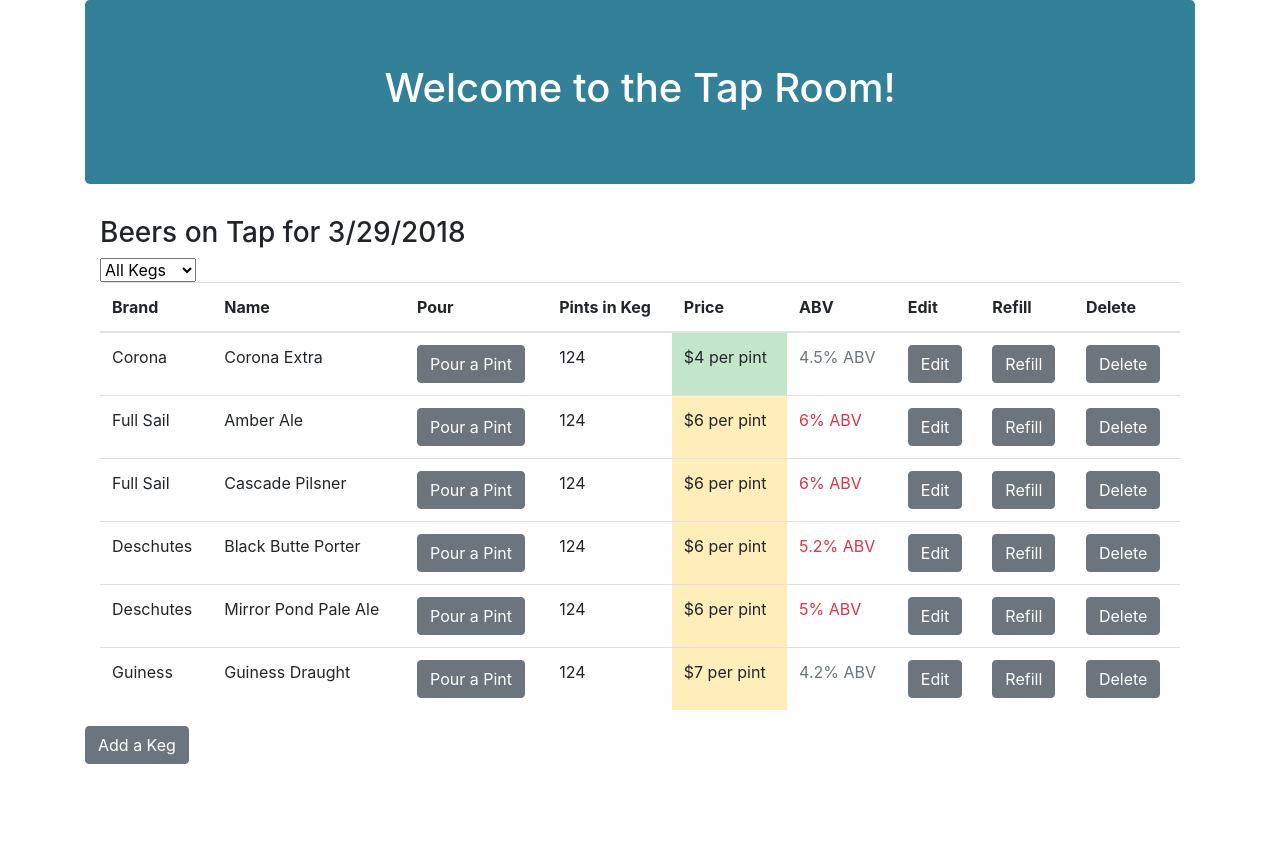
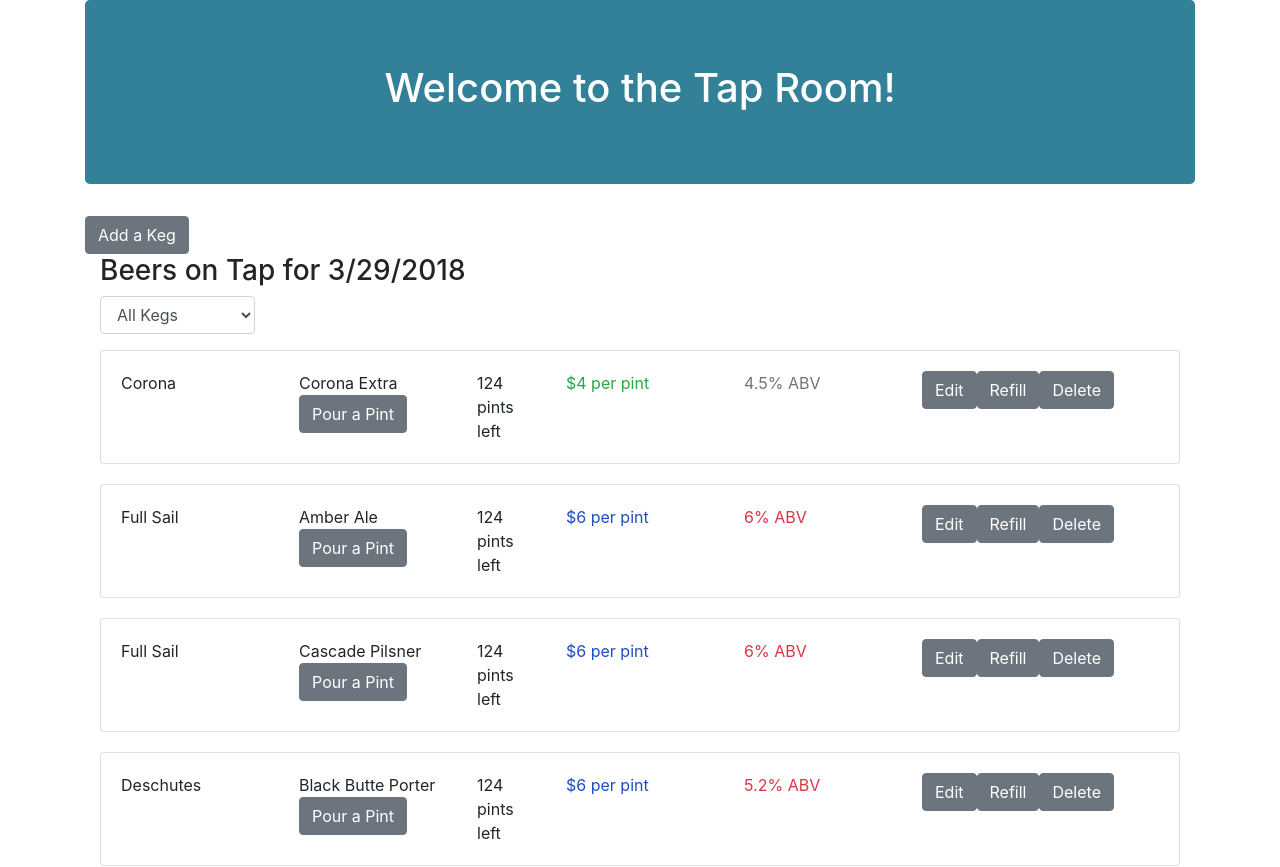
Before and after one commit to Sara-Hamilton/tap-room, an Angular app: page / in a window 1280 px wide. Shown: the top 867 px of the page. Before the commit the page ends 800 px from the top, so only its background shows below. Built offline with nearby package versions, Linux system fonts and the light colour scheme.

Commit message:
replace table with cards

```diff
--- a/src/app/app.component.html
+++ b/src/app/app.component.html
@@ -4,12 +4,12 @@
   <h1>Welcome to the {{ title }}!</h1>
 </div>
 
+<app-new-keg (sendKeg)="addKeg($event)"></app-new-keg>
+
 <div class="container">
   <h3>Beers on Tap for {{month}}/{{day}}/{{year}}</h3>
   <app-keg-list [childKegList]="masterKegList" (clickSender)="editKeg($event)" (clickedDelete)="deleteKeg($event)" (clickedPour)="pourPint($event)" (clickedRefill)="refillKeg($event)"></app-keg-list>
 </div>
-
-<app-new-keg (sendKeg)="addKeg($event)"></app-new-keg>
 
 <app-edit-keg [childSelectedKeg]="selectedKeg" (clickedDone)="finishedEditing()"></app-edit-keg>
 
--- a/src/app/keg-list/keg-list.component.css
+++ b/src/app/keg-list/keg-list.component.css
@@ -0,0 +1,7 @@
+.blue-text {
+  color: #1b4ec4;
+}
+
+.card {
+  margin-bottom: 20px;
+}
--- a/src/app/keg-list/keg-list.component.html
+++ b/src/app/keg-list/keg-list.component.html
@@ -1,33 +1,45 @@
-<select (change)="onChange($event.target.value)">
-  <option value="allKegs" selected="selected">All Kegs</option>
-  <option value="lowKegs">Low Kegs</option>
-</select>
+<div class="row">
+  <div class="col-md-2">
+    <div class="form-group">
+      <select class="form-control" (change)="onChange($event.target.value)">
+        <option value="allKegs" selected="selected">All Kegs</option>
+        <option value="lowKegs">Low Kegs</option>
+      </select>
+    </div>
+  </div>
+</div>
 
-<table class="table">
-  <thead>
-    <tr>
-      <th>Brand</th>
-      <th>Name</th>
-      <th>Pour</th>
-      <th>Pints in Keg</th>
-      <th>Price</th>
-      <th>ABV</th>
-      <th>Edit</th>
-      <th>Refill</th>
-      <th>Delete</th>
-    </tr>
-  </thead>
-  <tbody>
-    <tr *ngFor="let currentKeg of childKegList | lowInventory:filterByLowInventory">
-      <td>{{currentKeg.brand}}</td>
-      <td>{{currentKeg.name}}</td>
-      <td><button class="btn btn-secondary" (click)="pourButtonClicked(currentKeg)">Pour a Pint</button></td>
-      <td>{{currentKeg.pintsRemaining}}</td>
-      <td [class]="priceColor(currentKeg)">${{currentKeg.price}} per pint</td>
-      <td [class]="alcoholContentColor(currentKeg)">{{currentKeg.alcoholContent}}% ABV</td>
-      <td><button class="btn btn-secondary" (click)="editButtonClicked(currentKeg)">Edit</button></td>
-      <td><button class="btn btn-secondary" (click)="refillButtonClicked(currentKeg)">Refill</button></td>
-      <td><button class="btn btn-secondary" (click)="deleteButtonClicked(currentKeg)">Delete</button></td>
-    </tr>
-  </tbody>
-</table>
+<div class="card card-body" *ngFor="let currentKeg of childKegList | lowInventory:filterByLowInventory">
+  <div class="row">
+    <div class="col-md-2">
+      {{currentKeg.brand}}
+    </div>
+    <div class="col-md-2">
+      {{currentKeg.name}}<br>
+      <button class="btn btn-secondary" (click)="pourButtonClicked(currentKeg)">Pour a Pint</button>
+    </div>
+    <div class="col-md-1">
+      {{currentKeg.pintsRemaining}} pints left
+    </div>
+    <div class="col-md-2">
+      <div [class]="priceColor(currentKeg)">
+        ${{currentKeg.price}} per pint
+      </div>
+    </div>
+    <div class="col-md-2">
+      <div [class]="alcoholContentColor(currentKeg)">
+        {{currentKeg.alcoholContent}}% ABV
+      </div>
+    </div>
+    <div class="col-md-3">
+      <button class="btn btn-secondary" (click)="editButtonClicked(currentKeg)">Edit</button>
+
+      <button class="btn btn-secondary" (click)="refillButtonClicked(currentKeg)">Refill</button>
+
+      <button class="btn btn-secondary" (click)="deleteButtonClicked(currentKeg)">Delete</button>
+    </div>
+
+
+
+  </div>
+</div>
--- a/src/app/keg-list/keg-list.component.ts
+++ b/src/app/keg-list/keg-list.component.ts
@@ -37,9 +37,9 @@
 
   priceColor(currentKeg) {
     if (currentKeg.price >= 5) {
-      return "table-warning";
+      return "blue-text";
     } else {
-      return "table-success";
+      return "text-success";
     }
   }
 
```
